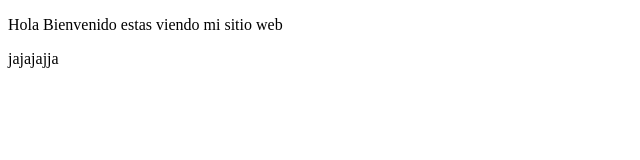
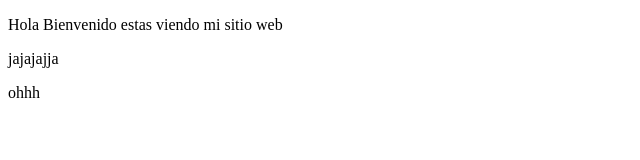
Before and after one commit to maripaz-code/Mi-primer-sitio-web, a plain HTML site: page index.html in a window 1280 px wide. Shown: the full height of the page, 0-640 px from the left. Drawn offline with Linux system fonts and the light colour scheme.

Commit message:
Update index.html

```diff
--- a/index.html
+++ b/index.html
@@ -8,5 +8,7 @@
 <body>
     <p>Hola Bienvenido estas viendo mi sitio web</p>
     <p>jajajajja</p>
+    <p>ohhh</p>
+
 </body>
 </html>
```
